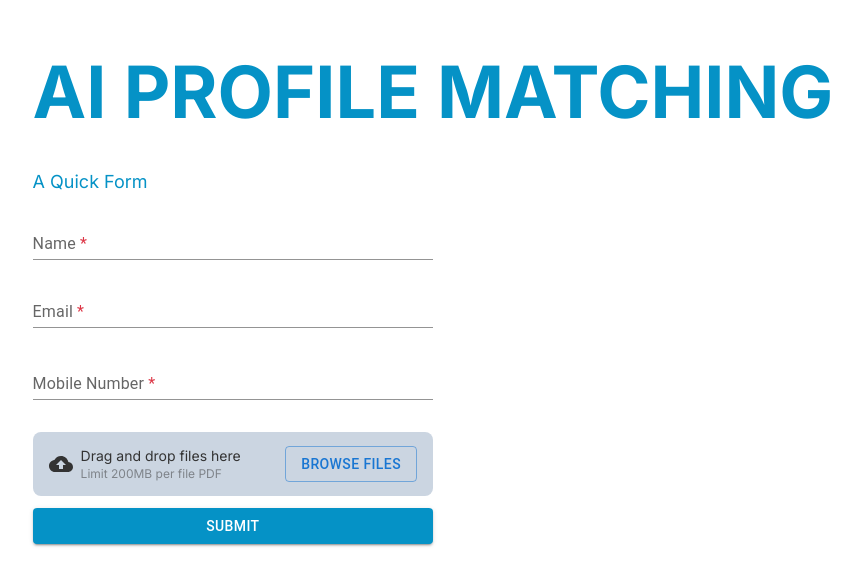
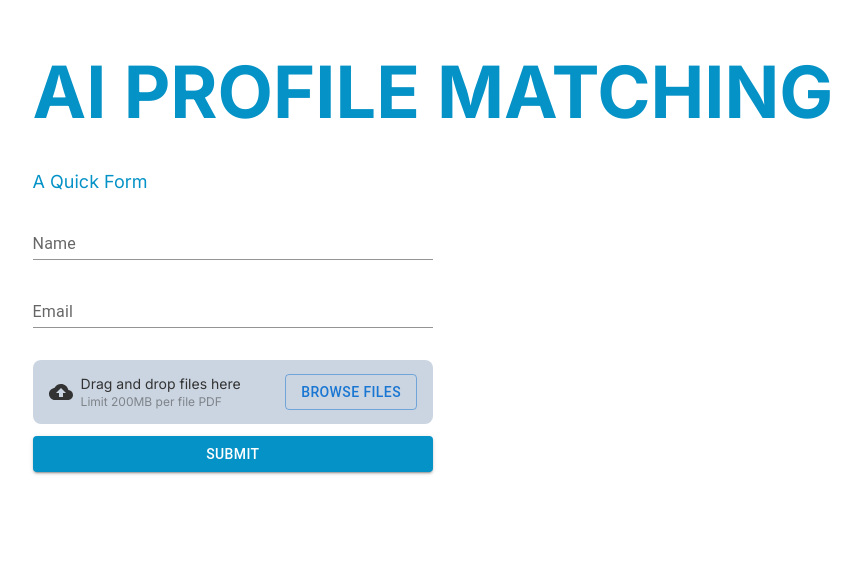
Before and after one commit to apptechnomark/MatchMaking-FE, a Next.js app: page / in a window 1280 px wide. Shown: the top 586 px of the page, without its empty margins (207-1068 px from the left). Built offline with nearby package versions, Linux system fonts and the light colour scheme.

Commit message:
updated ui

```diff
--- a/package.json
+++ b/package.json
@@ -14,6 +14,7 @@
     "@mui/icons-material": "^5.15.20",
     "@mui/material": "^5.15.20",
     "axios": "^1.7.2",
+    "file-saver": "^2.0.5",
     "next": "14.2.4",
     "react": "^18",
     "react-dom": "^18",
--- a/src/app/recommendations/page.tsx
+++ b/src/app/recommendations/page.tsx
@@ -2,6 +2,7 @@
 import React, { useEffect, useState } from "react";
 import TipsAndUpdatesIcon from "@mui/icons-material/TipsAndUpdates";
 import { CircularProgress, Tooltip } from "@mui/material";
+import RemoveRedEyeIcon from "@mui/icons-material/RemoveRedEye";
 
 // type SkillTagProps = {
 //   skill: string;
@@ -37,7 +38,7 @@ const Page: React.FC = () => {
     setLoader(true);
     let Username: any = localStorage.getItem("Username");
     let ResponseData: any = localStorage.getItem("ResponseData");
-    setUserName(Username);
+    setUserName(Username || "User");
     if (ResponseData) {
       try {
         const parsedResponseData = JSON.parse(ResponseData);
@@ -48,6 +49,20 @@ const Page: React.FC = () => {
     }
     setLoader(false);
   }, []);
+
+  const handleDownload = () => {
+    const binaryData: any = localStorage.getItem("File");
+    const blob = new Blob([binaryData], { type: "application/pdf" });
+    const url = URL.createObjectURL(blob);
+    const a = document.createElement("a");
+    a.href = url;
+    console.log(url);
+    a.download = `${userName}.pdf`;
+    document.body.appendChild(a);
+    a.click();
+    document.body.removeChild(a);
+    URL.revokeObjectURL(url);
+  };
 
   return (
     <>
@@ -69,16 +84,39 @@ const Page: React.FC = () => {
               <SkillTag key={index} skill={skill} />
             ))}
           </div> */}
-          {!!userName && (
+          {/* {!!userName && (
             <div className="flex items-center justify-center gap-2 text-xl font-semibold">
               {userName.charAt(0).toUpperCase() + userName.slice(1)}&apos;s
               Profile Matching
               <TipsAndUpdatesIcon className="text-yellow-400" />
             </div>
-          )}
+          )} */}
 
           {responseData.length > 0 ? (
-            <div
+            <>
+              <div className="flex items-center justify-center lg:gap-2 text-md lg:text-xl font-semibold">
+                <span>
+                  Hello&nbsp;
+                  {userName.charAt(0).toUpperCase() + userName.slice(1) + " "}
+                  {/* <span
+                    onClick={handleDownload}
+                    className="cursor-pointer text-blue-500 underline"
+                  >
+                    Your CV
+                  </span> */}
+                  <a
+                    href="https://www.adobe.com/support/products/enterprise/knowledgecenter/media/c4611_sample_explain.pdf"
+                    target="_blank"
+                    rel="noopener noreferrer"
+                    className="text-[#0592C6]"
+                  >
+                    Your CV
+                  </a>
+                  &nbsp;matches the below profile
+                </span>
+                <TipsAndUpdatesIcon className="text-yellow-400" />
+              </div>
+              {/* <div
                 className={`flex flex-wrap items-center justify-start border border-gray-500 bg-gray-100 rounded-lg w-[90%] lg:w-1/2 min-h-20 py-5 px-2 gap-5`}
               >
                 <div className="w-full">
@@ -108,7 +146,55 @@ const Page: React.FC = () => {
                     </div>
                   ))}
                 </div>
+              </div> */}
+              <div className="border border-gray-500 bg-gray-100 rounded-lg p-5">
+                <table className="min-w-full divide-y bg-gray-100 divide-gray-400">
+                  <thead className="bg-gray-100">
+                    <tr>
+                      <th className="px-6 py-3 text-left text-xs text-gray-500 font-bold uppercase tracking-wider">
+                        Name
+                      </th>
+                      <th className="px-6 py-3 text-right text-xs font-bold text-gray-500 uppercase tracking-wider">
+                        Match
+                      </th>
+                      <th className="px-6 py-3 text-right text-xs font-bold text-gray-500 uppercase tracking-wider">
+                        Action
+                      </th>
+                    </tr>
+                  </thead>
+                  <tbody className="bg-gray-100 divide-y divide-gray-400">
+                    {responseData?.map((item: any, index: any) => (
+                      <tr key={index}>
+                        <td className="px-6 py-4 whitespace-nowrap text-sm font-medium text-gray-900">
+                          {
+                            // item.name.length > 30 ? (
+                            //   <Tooltip title={item.name} placement="top" arrow>
+                            //     <span>{`${item.name.slice(0, 30)}...`}</span>
+                            //   </Tooltip>
+                            // ) : (
+                            item.name
+                            // )
+                          }
+                        </td>
+                        <td className="px-6 py-4 whitespace-nowrap text-sm text-gray-900 text-right">
+                          {item.matchValue.toString().slice(0, 5)}%
+                        </td>
+                        <td className="px-6 py-4 whitespace-nowrap text-sm text-gray-900 text-center">
+                          <a
+                            href="https://www.adobe.com/support/products/enterprise/knowledgecenter/media/c4611_sample_explain.pdf"
+                            target="_blank"
+                            rel="noopener noreferrer"
+                            className="text-[#0592C6]"
+                          >
+                            <RemoveRedEyeIcon />
+                          </a>
+                        </td>
+                      </tr>
+                    ))}
+                  </tbody>
+                </table>
               </div>
+            </>
           ) : (
             <div className="w-full flex items-center justify-center">
               There is no match found.
--- a/src/components/FormComponent.tsx
+++ b/src/components/FormComponent.tsx
@@ -21,9 +21,6 @@ const FormComponent: React.FC = () => {
   const [nameError, setNameError] = useState(false);
   const regex = /^[^\s@]+@[^\s@]+\.[^\s@]{2,}$/;
   const [email, setEmail] = useState("");
-  const [emailError, setEmailError] = useState(false);
-  const [mobileNumber, setMobileNumber] = useState("");
-  const [mobileNumberError, setMobileNumberError] = useState(false);
   const [isUploading, setIsUploading] = useState<boolean>(false);
   const [fileName, setFileName] = useState<string | null>(null);
   const [file, setFile] = useState<File | null>(null);
@@ -122,23 +119,14 @@ const FormComponent: React.FC = () => {
   const handleSubmit = async (e: { preventDefault: () => void }) => {
     e.preventDefault();
 
-    name.trim().length < 3 && setNameError(true);
-    name.trim().length > 50 && setNameError(true);
-    email.trim().length <= 0 && setEmailError(true);
-    email.trim().length > 100 && setEmailError(true);
-    mobileNumber.trim().length < 10 && setMobileNumberError(true);
-    mobileNumber.trim().length > 10 && setMobileNumberError(true);
+    // name.trim().length < 3 && setNameError(true);
+    // name.trim().length > 50 && setNameError(true);
     fileName === null && setFileErr(3);
-    setEmailError(!regex.test(email));
 
     if (
-      !nameError &&
-      name.trim().length > 3 &&
-      name.trim().length < 50 &&
-      !emailError &&
-      email.trim().length > 0 &&
-      email.trim().length < 100 &&
-      mobileNumber.trim().length === 10 &&
+      // !nameError &&
+      // name.trim().length > 3 &&
+      // name.trim().length < 50 &&
       fileName !== null &&
       fileErr === 0
     ) {
@@ -147,13 +135,13 @@ const FormComponent: React.FC = () => {
         const formData = new FormData();
         formData.append("name", name);
         formData.append("email", email);
-        formData.append("mobile", mobileNumber);
+        formData.append("mobile", "");
         if (file) {
           formData.append("file", file);
         } else {
           throw new Error("File is null");
         }
-
+        localStorage.setItem("File", fileName);
         const response = await axios.post(
           "https://crm-stageapi.pacificabs.com:5001/match_making",
           formData,
@@ -184,37 +172,32 @@ const FormComponent: React.FC = () => {
   return (
     <form onSubmit={handleSubmit} className="ml-10 lg:ml-0 w-[80%] lg:w-[50%]">
       <TextField
-        label={
-          <span>
-            Name
-            <span className="!text-[#DC3545]">&nbsp;*</span>
-          </span>
-        }
+        label="Name"
         className={`${nameError && "!mt-0"}`}
         fullWidth
         value={name?.trim().length <= 0 ? "" : name}
         onChange={(e) => {
           setName(e.target.value);
-          setNameError(false);
+          // setNameError(false);
         }}
-        onBlur={(e) => {
-          if (
-            e.target.value.trim().length < 3 ||
-            e.target.value.trim().length > 50
-          ) {
-            setNameError(true);
-          }
-        }}
-        error={nameError}
-        helperText={
-          nameError && name?.trim().length > 50
-            ? "Maximum 50 characters allowed."
-            : nameError && name?.trim().length > 0 && name?.trim().length < 3
-            ? "Minimum 3 characters allowed."
-            : nameError
-            ? "This is a required field."
-            : ""
-        }
+        // onBlur={(e) => {
+        //   if (
+        //     e.target.value.trim().length < 3 ||
+        //     e.target.value.trim().length > 50
+        //   ) {
+        //     setNameError(true);
+        //   }
+        // }}
+        // error={nameError}
+        // helperText={
+        //   nameError && name?.trim().length > 50
+        //     ? "Maximum 50 characters allowed."
+        //     : nameError && name?.trim().length > 0 && name?.trim().length < 3
+        //     ? "Minimum 3 characters allowed."
+        //     : nameError
+        //     ? "This is a required field."
+        //     : ""
+        // }
         autoComplete="off"
         margin="normal"
         variant="standard"
@@ -222,99 +205,15 @@ const FormComponent: React.FC = () => {
       <TextField
         type="email"
         sx={{ mt: "12px" }}
-        label={
-          <span>
-            Email
-            <span className="!text-[#DC3545]">&nbsp;*</span>
-          </span>
-        }
-        className={`${emailError && "!mt-0"}`}
+        label="Email"
         fullWidth
         value={email?.trim().length <= 0 ? "" : email}
         onChange={(e) => {
           setEmail(e.target.value);
-          setEmailError(false);
         }}
-        onBlur={(e) => {
-          if (
-            e.target.value.trim().length < 1 ||
-            e.target.value.trim().length > 100 ||
-            !regex.test(e.target.value)
-          ) {
-            setEmailError(true);
-          }
-        }}
-        error={emailError}
-        helperText={
-          emailError && email?.trim().length > 100
-            ? "Maximum 100 characters allowed."
-            : emailError && email?.trim().length > 0 && !regex.test(email)
-            ? "Please enter valid email."
-            : emailError
-            ? "This is a required field."
-            : ""
-        }
         autoComplete="off"
         margin="normal"
         variant="standard"
-      />
-      <TextField
-        label={
-          <span>
-            Mobile Number
-            <span className="!text-[#DC3545]">&nbsp;*</span>
-          </span>
-        }
-        className={`${mobileNumberError && "!mt-0"}`}
-        fullWidth
-        type="number"
-        value={mobileNumber?.trim().length <= 0 ? "" : mobileNumber}
-        onChange={(e) => {
-          setMobileNumber(e.target.value);
-          setMobileNumberError(false);
-        }}
-        onBlur={(e) => {
-          if (
-            e.target.value.trim().length < 10 ||
-            e.target.value.trim().length > 10
-          ) {
-            setMobileNumberError(true);
-          }
-        }}
-        onFocus={(e) =>
-          e.target.addEventListener(
-            "wheel",
-            function (e) {
-              e.preventDefault();
-            },
-            { passive: false }
-          )
-        }
-        error={mobileNumberError}
-        helperText={
-          mobileNumberError && mobileNumber?.trim().length > 10
-            ? "Please provide valid mobile number."
-            : mobileNumberError &&
-              mobileNumber?.trim().length > 0 &&
-              mobileNumber?.trim().length < 10
-            ? "Please provide valid mobile number."
-            : mobileNumberError
-            ? "This is a required field."
-            : ""
-        }
-        margin="normal"
-        variant="standard"
-        sx={{
-          "& input[type=number]": {
-            "-moz-appearance": "textfield",
-            "-webkit-appearance": "none",
-            margin: 0,
-          },
-          "& input[type=number]::-webkit-outer-spin-button, & input[type=number]::-webkit-inner-spin-button":
-            {
-              "-webkit-appearance": "none",
-            },
-        }}
       />
       <div
         className={`py-2 h-full w-full flex flex-wrap items-center justify-center text-center cursor-pointer mt-4`}
@@ -407,8 +306,8 @@ const FormComponent: React.FC = () => {
         </div>
       </div>
       {loaded ? (
-        <span className="w-full flex item-center justify-center">
-          <CircularProgress />
+        <span className="w-full flex item-center text-sm lg:text-md justify-center border border-gray-400 bg-gray-200 font-semibold rounded-full py-2 mt-2">
+          We are matching your profile Please wait...
         </span>
       ) : (
         <Button
```
Also changed, not shown: 1 other file (tests, documents, lock files or other folders). Lines whose indentation alone changed are shown as unchanged.
